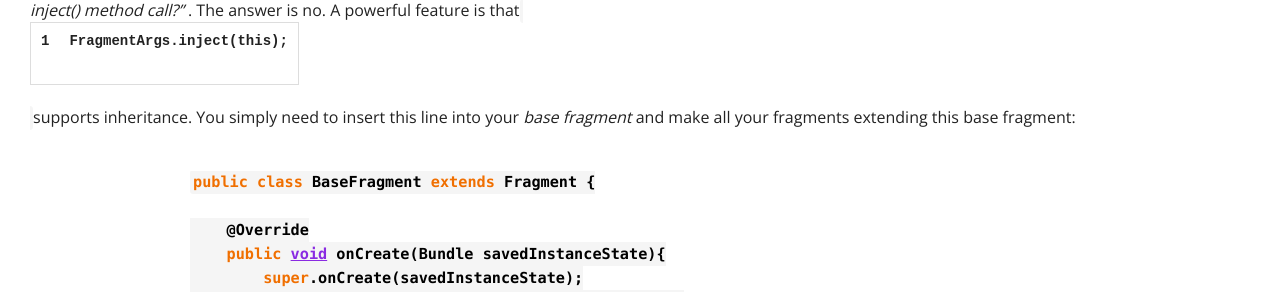
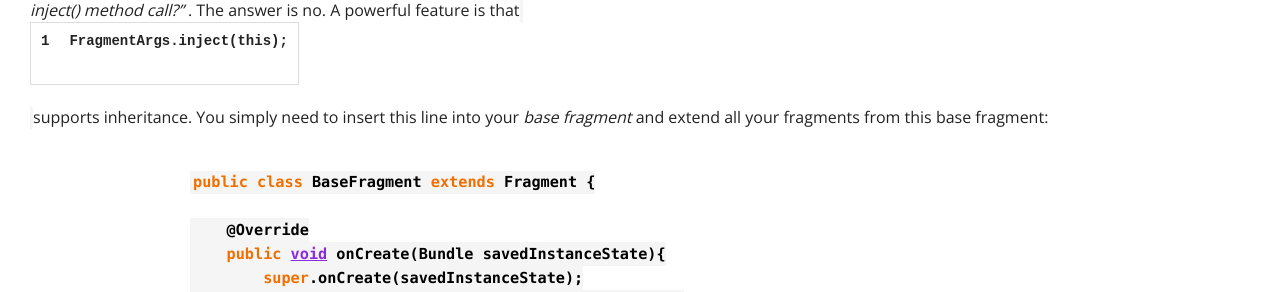
Before and after one commit to sockeqwe/website-old, a Jekyll site: the page built from _posts/2014-09-15-fragmentargs.md, in a window 1280 px wide and 900 px high, scrolled down 6754 px. Shown: the part 154-446 px from the top of the window. Built offline with Jekyll 4.4.1, drawn with Linux system fonts in a browser that asks for light colours; nearby versions of some CDN libraries; comment, search, counter and statistics services are not loaded.

Commit message:
basefragment

```diff
--- a/_posts/2014-09-15-fragmentargs.md
+++ b/_posts/2014-09-15-fragmentargs.md
@@ -153,7 +153,7 @@ public class MyActivity extends Activity {
 }
 {% endhighlight %}
 
-You may have noticed the statement `FragmentArgs.inject(this);` in  `Fragment.onCreate(Bundle)`. In this call your fragment gets connected to the generated code. You may ask yourself: _"Do I have to override onCreate(Bundle) in every Fragment to add the inject() method call?"_ . The answer is no. A powerful feature is that `FragmentArgs.inject(this);` supports inheritance. You simply need to insert this line into your _base fragment_ and make all your fragments extending this base fragment:
+You may have noticed the statement `FragmentArgs.inject(this);` in  `Fragment.onCreate(Bundle)`. In this call your fragment gets connected to the generated code. You may ask yourself: _"Do I have to override onCreate(Bundle) in every Fragment to add the inject() method call?"_ . The answer is no. A powerful feature is that `FragmentArgs.inject(this);` supports inheritance. You simply need to insert this line into your _base fragment_ and extend all your fragments from this base fragment:
 
 {% highlight java %}
 public class BaseFragment extends Fragment {
```
